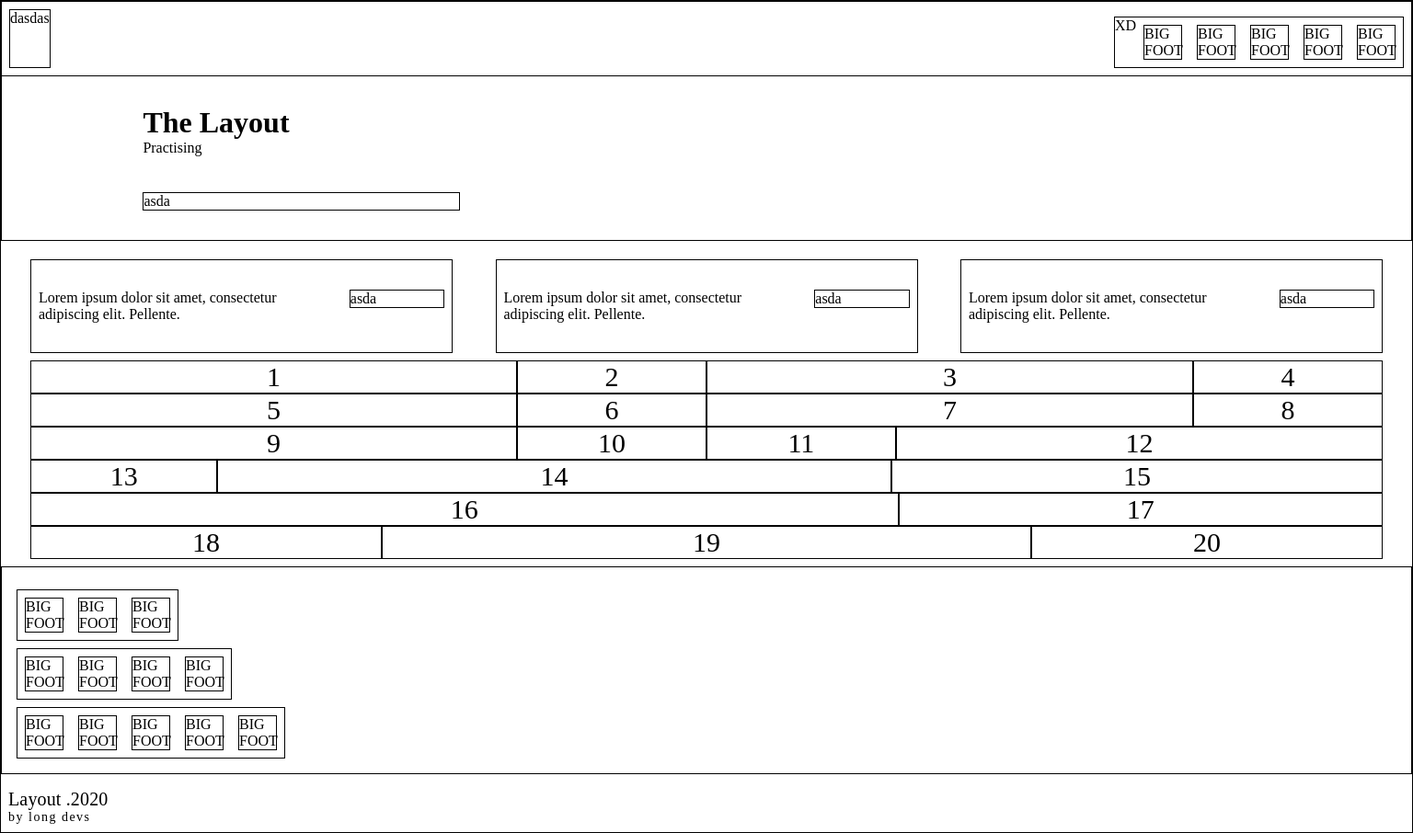
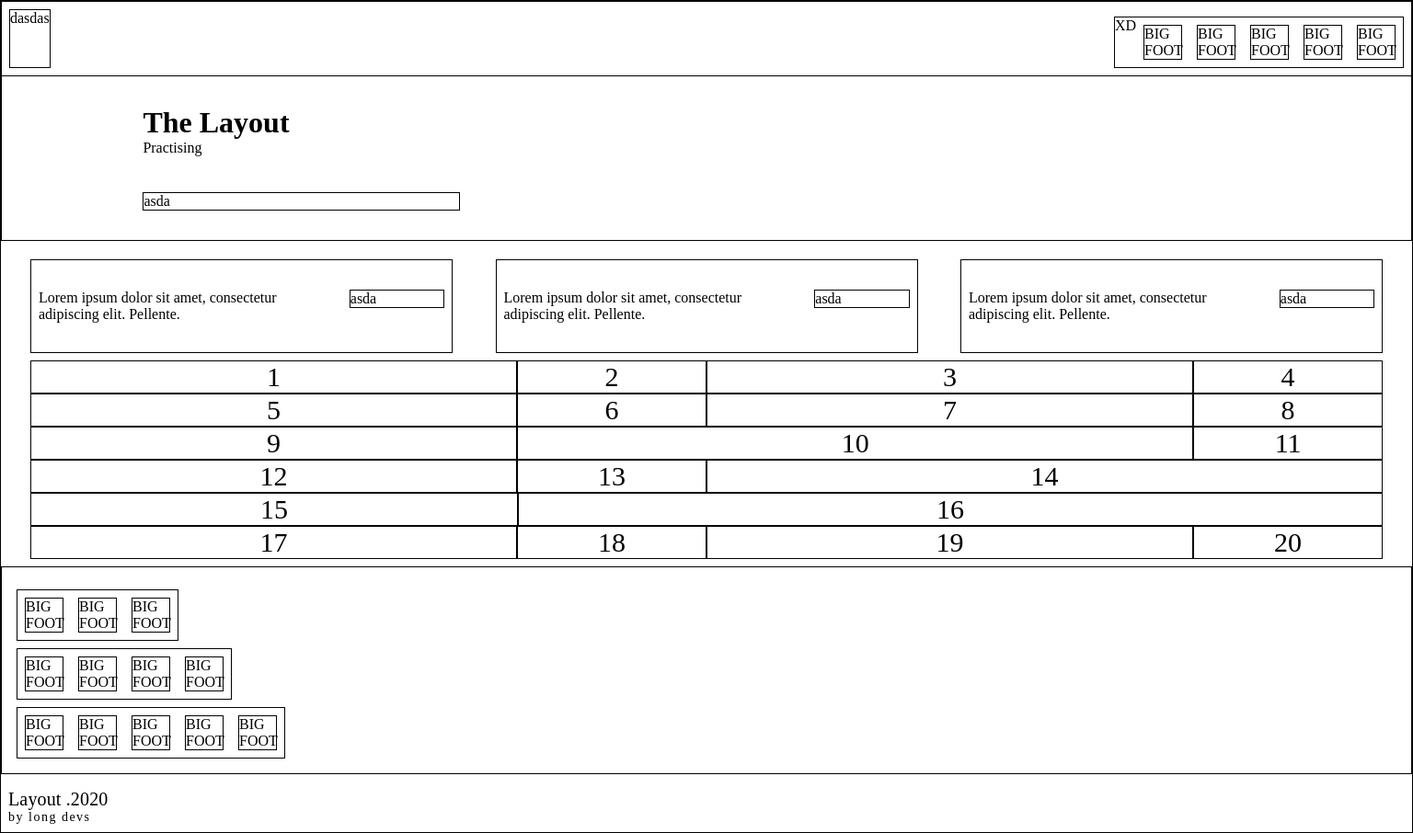
Before and after one commit to LongDevs/Layout-Lesson, a plain HTML site: page layout, scaling/index.html in a window 1536 px wide. Shown: the whole page at 92% size. Drawn offline with Linux system fonts and the light colour scheme.

Commit message:
final product

```diff
--- a/layout, scaling/styl.css
+++ b/layout, scaling/styl.css
@@ -423,7 +423,6 @@ body {
     flex-wrap: wrap;
     width: 100%;
     display: flex;
-
   }
   .container1 .one {
     border: 1px solid black;
@@ -482,12 +481,11 @@ body {
     flex: 1 0 35%;
     display: block;
   }
-
   .container1 .ten {
     border: 1px solid black;
     text-align: center;
     font-size: 30px;
-    flex: 1 0 13%;
+    flex: 1 0 49%;
     display: block;
   }
   .container1 .eleven {
```
